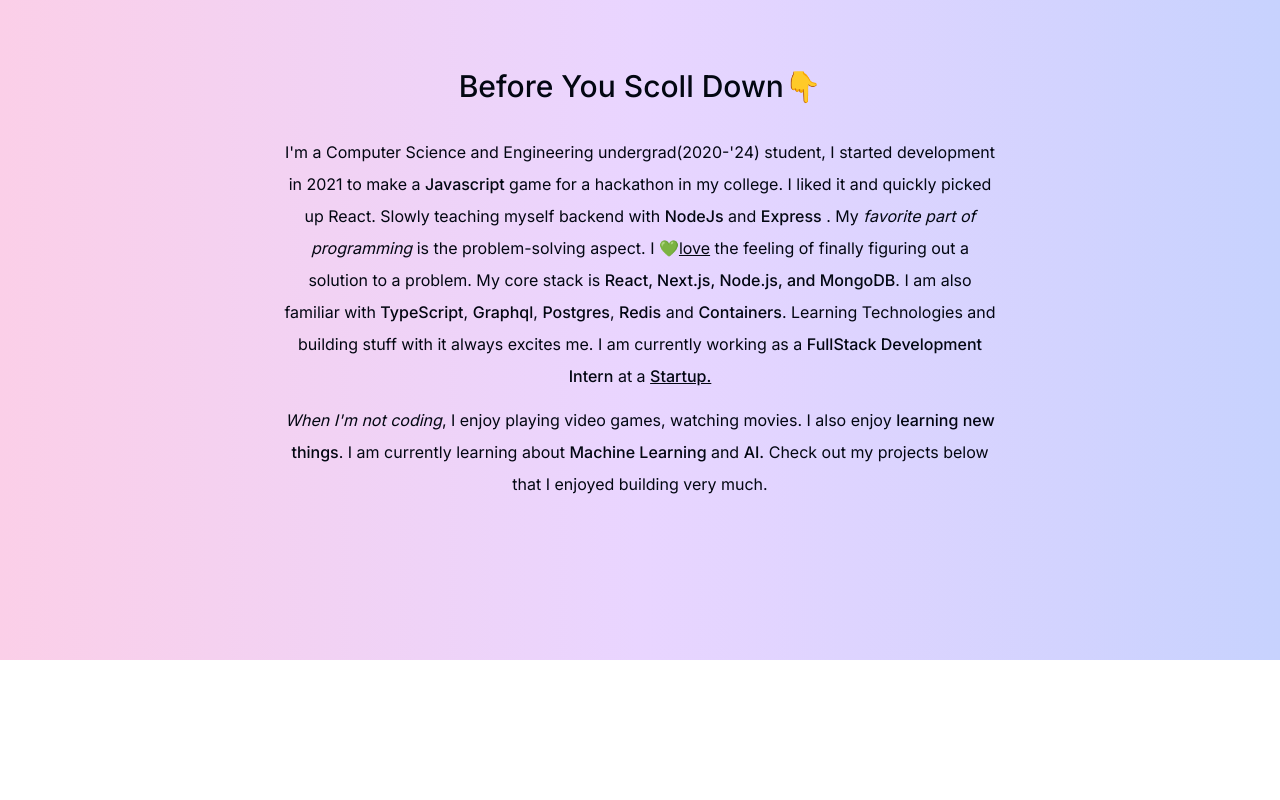
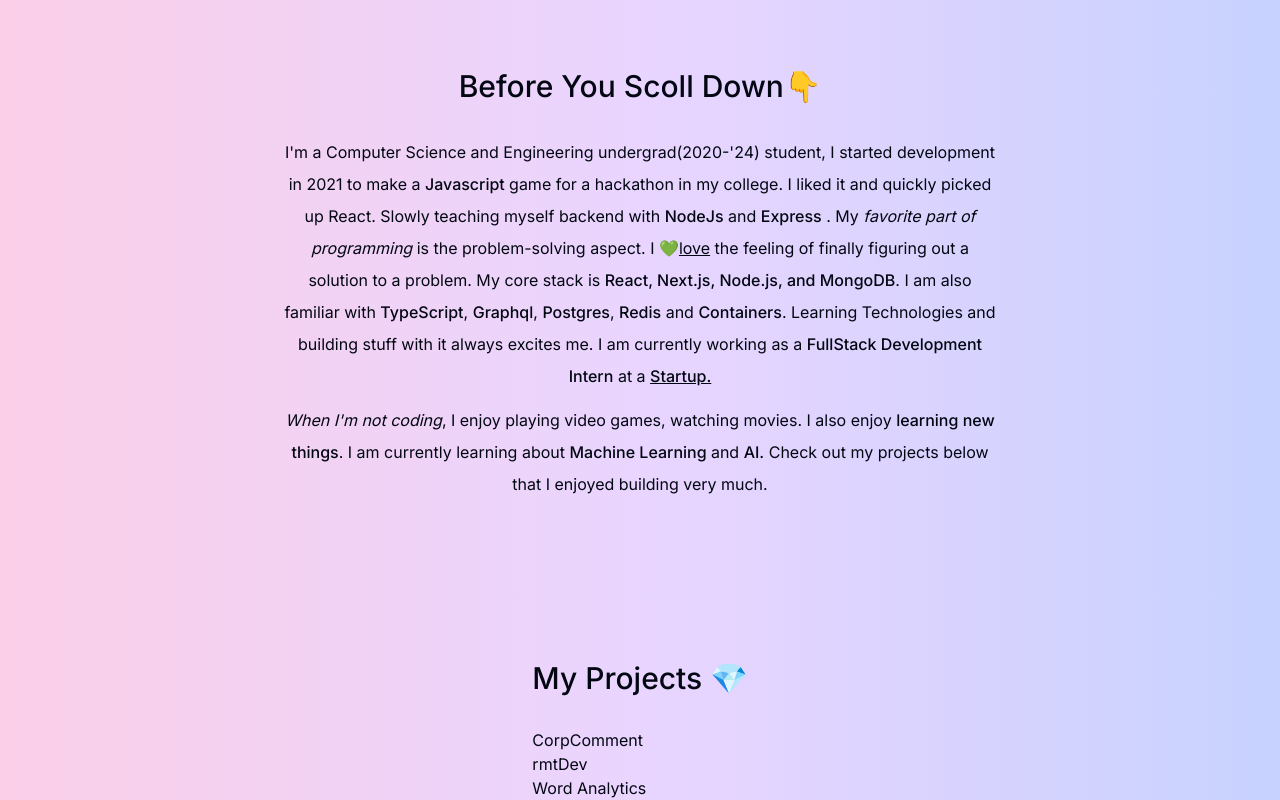
Before and after one commit to dhrubajitbhattacharji/portfoliov2, a Next.js app: page / in a window 1280 px wide. Shown: the part 673-1473 px from the top of the page. Before the commit the page ends 1333 px from the top, so only its background shows below. Built offline with nearby package versions, Linux system fonts and the light colour scheme.

Commit message:
project section added

```diff
--- a/app/page.tsx
+++ b/app/page.tsx
@@ -3,6 +3,7 @@
 import AboutText from "@/components/aboutText";
 import Bio from "@/components/bio";
 import Divider from "@/components/divider";
+import Projects from "@/components/projects";
 
 export default function Home() {
   return (
@@ -10,6 +11,8 @@ export default function Home() {
       <Bio/>
       <Divider/>
       <AboutText/>
+      <Projects/>
+
     </main>
   )
 }
--- /dev/null
+++ b/components/projects.tsx
@@ -0,0 +1,17 @@
+import SectionHeading from "./sectionHeading"
+import { projectsData } from "@/lib/data"
+export default function Projects() {
+  return (
+    <section>
+        <SectionHeading>My Projects 💎</SectionHeading>
+        <div>
+            {projectsData.map((project, index)=>(
+                <div key={index}>{project.title}</div>
+            ))}
+
+        </div>
+    </section>
+  )
+}
+
+// function Project
```
